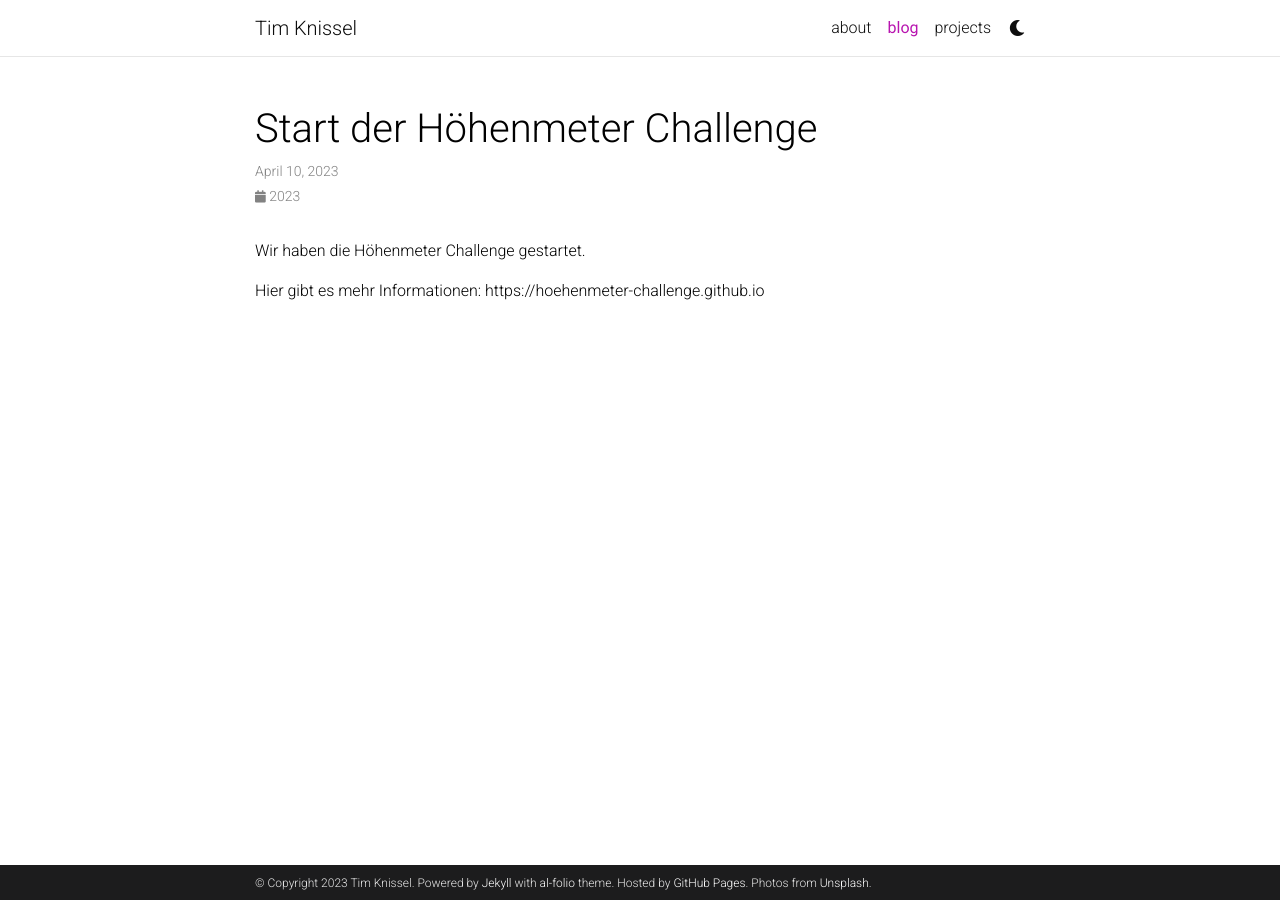
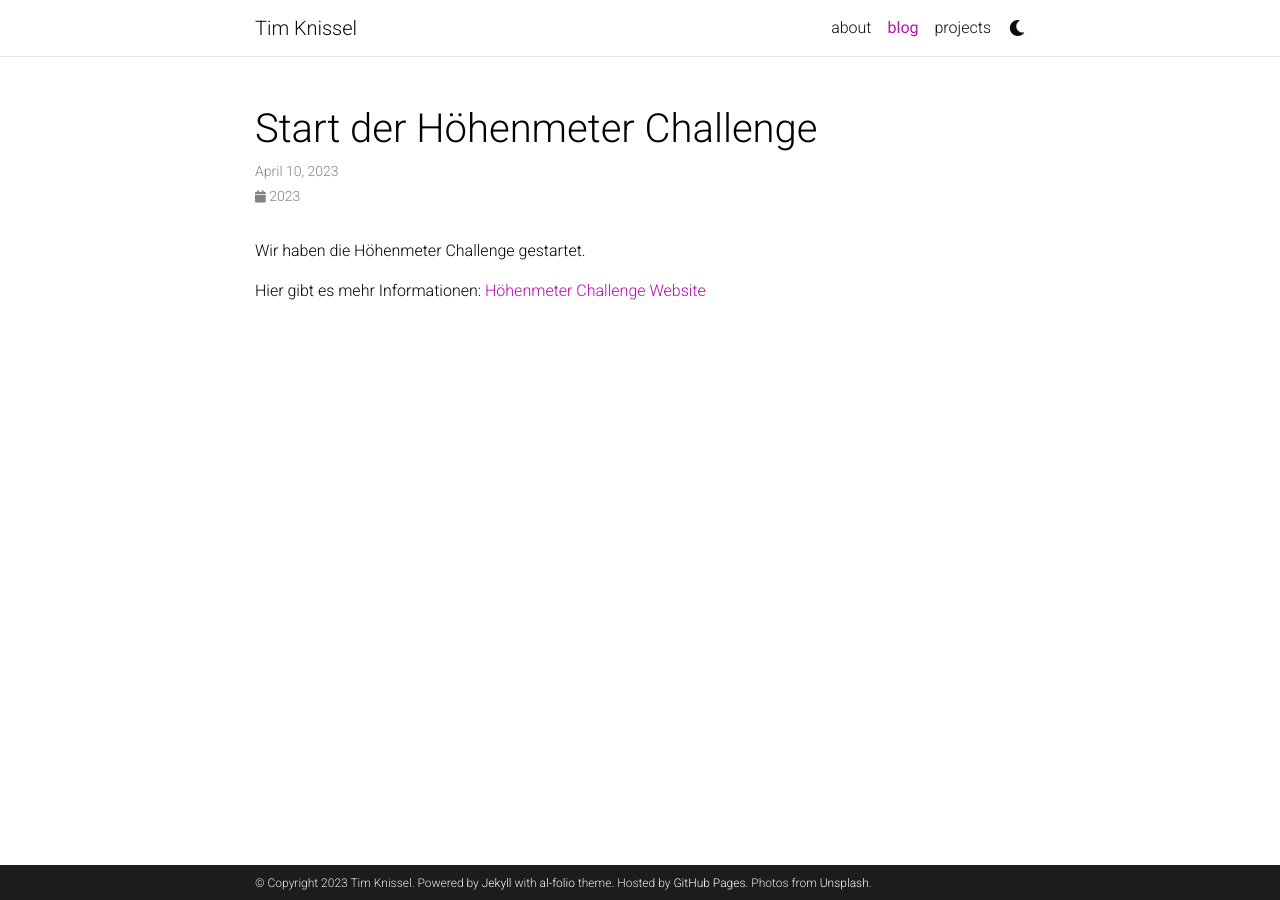
Before and after one commit to TimKnissel/TimKnissel.github.io, a Jekyll site: the page built from _posts/2023-04-10-post-hm-challenge.md, in a window 1280 px wide. Built offline with Jekyll 4.4.1, drawn with Linux system fonts in a browser that asks for light colours; comment, search, counter and statistics services are not loaded; a style sheet for code colours, icons or effects is not loaded.

Commit message:
websites

```diff
--- a/_posts/2023-04-10-post-hm-challenge.md
+++ b/_posts/2023-04-10-post-hm-challenge.md
@@ -10,4 +10,4 @@ related_posts: false
 
 Wir haben die Höhenmeter Challenge gestartet.
 
-Hier gibt es mehr Informationen: https://hoehenmeter-challenge.github.io
+Hier gibt es mehr Informationen: <a href="Hoehenmeter-Challenge.github.io">Höhenmeter Challenge Website</a>
```
Also changed, not shown: _posts/2022-10-01-post-PhD-start.md (+1 -1 lines), _posts/2023-01-10-post-gipfelstuermer.md (+1 -1 lines), _projects/1_project.md (+3 -0 lines), _projects/2_project.md (+2 -0 lines), _projects/3_project.md (+2 -0 lines).
